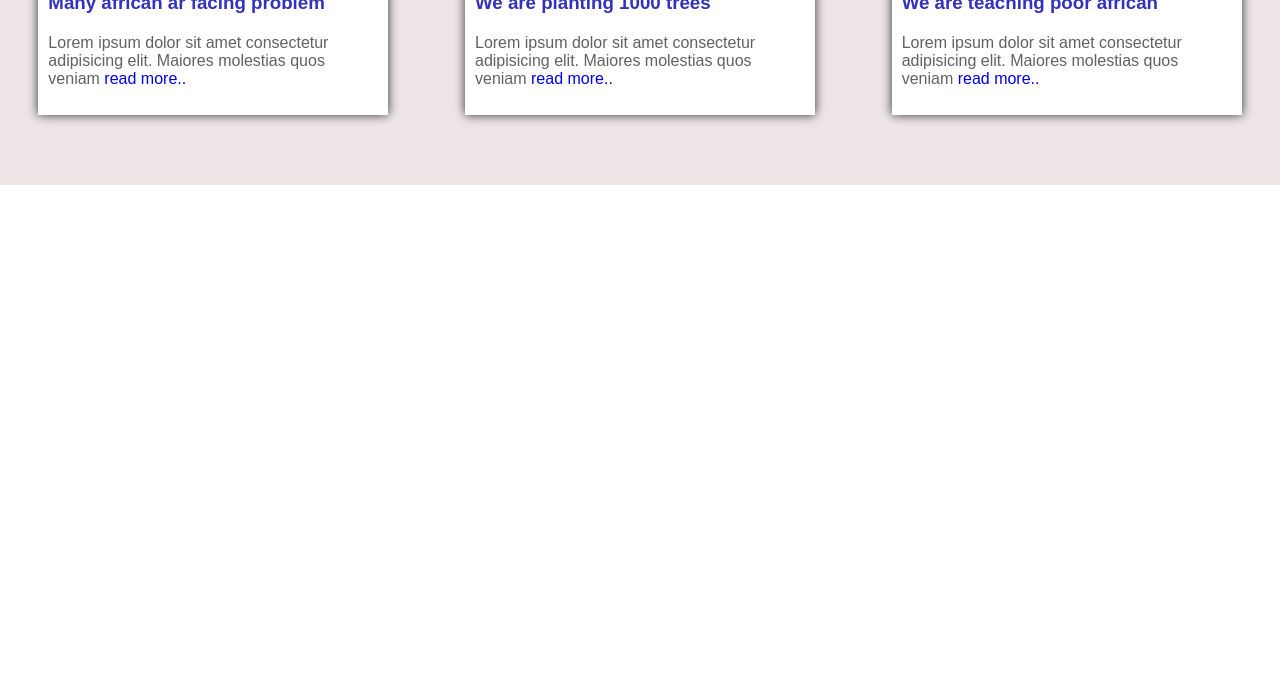
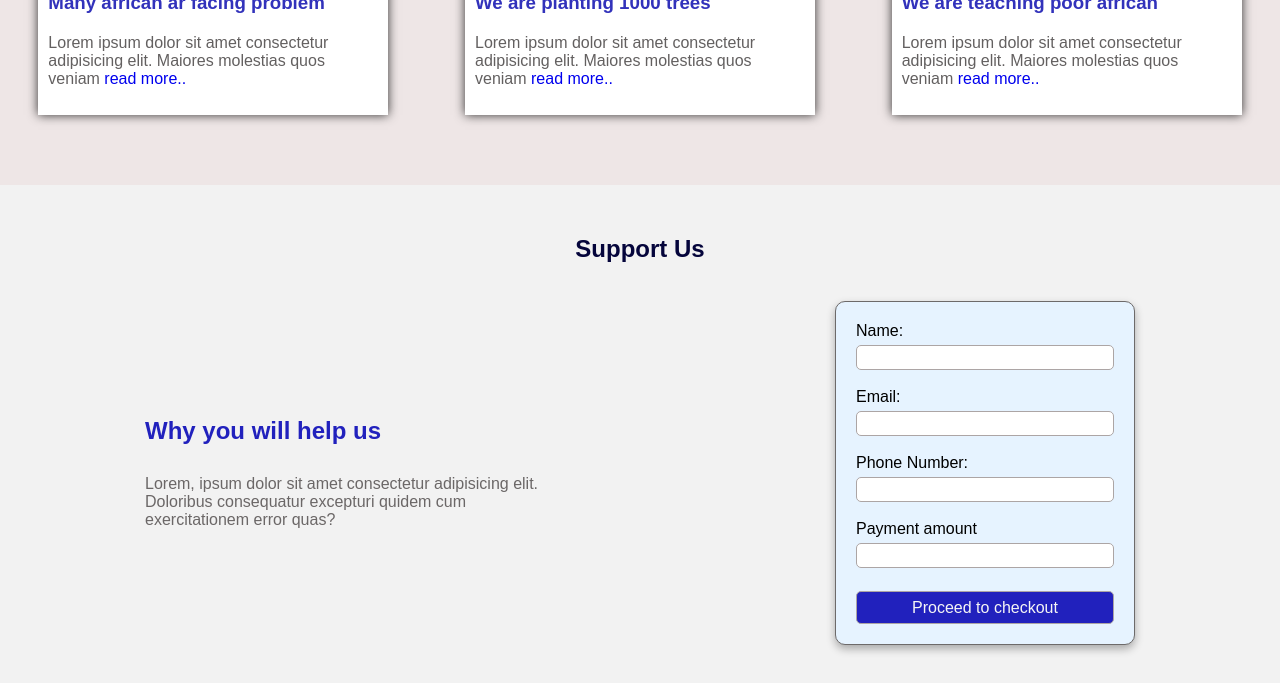
Before and after one commit to Mohammadarifcoding/conceptual-project, a plain HTML site: page index.html in a window 1280 px wide. Shown: the part 1553-2236 px from the top of the page. Before the commit the page ends 1738 px from the top, so only its background shows below. Drawn offline with Linux system fonts and the light colour scheme.

Commit message:
A new form section have added

```diff
--- a/design.css
+++ b/design.css
@@ -156,3 +156,56 @@ header {
 .item p {
   color: rgb(99, 96, 96);
 }
+#Support_us{
+  padding-top: 50px;
+  padding-bottom: 50px;
+  background-color:  #f2f2f2;
+}
+#Support_us h1{
+  margin-bottom: 50px;
+  color: rgb(5, 5, 59);
+  text-align: center;
+}
+.support{
+  display: flex;
+  flex-direction: row;
+  width: 100%;
+  height: 320px;
+  align-items: center;
+  justify-content:space-around;
+}
+.words{
+  width: 400px;
+
+}
+.words h2{
+  color: rgb(33, 33, 189);
+  margin-bottom: 30px;
+}
+.words p{
+  color: rgb(107, 103, 103);
+}
+form{
+  width: 300px;
+  border: 1px solid rgb(109, 106, 106);
+  padding: 20px;
+  background-color:  #e6f3ff;
+  border-radius: 10px;
+  box-shadow: 0 4px 8px rgba(0, 0, 0, 0.3);
+}
+input{
+  width: 100%;
+  border-radius: 5px;
+  border: 1px solid rgb(172, 165, 165);
+  height: 25px;
+  margin-top: 5px;
+  font-size: 16px;
+}
+.button{
+  background-color: rgb(33, 33, 189);
+  color: whitesmoke;
+  height: 33px;
+}
+.button:hover{
+  background-color:rgb(8, 8, 116) ;
+}
--- a/index.html
+++ b/index.html
@@ -88,7 +88,38 @@
         </div>
       </section>
 
+      <section id="Support_us">
+        <h1>Support Us</h1>
+        <div class="support">
+          <div class="words">
+            <h2>Why you will help us</h1>
+            <p>
+              Lorem, ipsum dolor sit amet consectetur adipisicing elit.
+              Doloribus consequatur excepturi quidem cum exercitationem error
+              quas?
+            </p>
 
+          </div>
+          <div class="input">
+            <form>
+              <label for="name">Name:</label><br>
+              <input type="text" id="name" name="name" required><br><br>
+
+              <label for="email">Email:</label><br>
+              <input type="email" id="email" name="email" required><br><br>
+
+              <label for="phone">Phone Number:</label><br>
+              <input type="tel" id="phone" name="phone" required><br><br>
+
+              <label for="payment">Payment amount</label><br>
+
+              <input type="text" id="payment" name="payment"><br><br>
+
+              <input type="submit" class="button"  value="Proceed to checkout">
+            </form>
+          </div>
+        </div>
+      </section>
     </main>
 
     <footer></footer>
```
